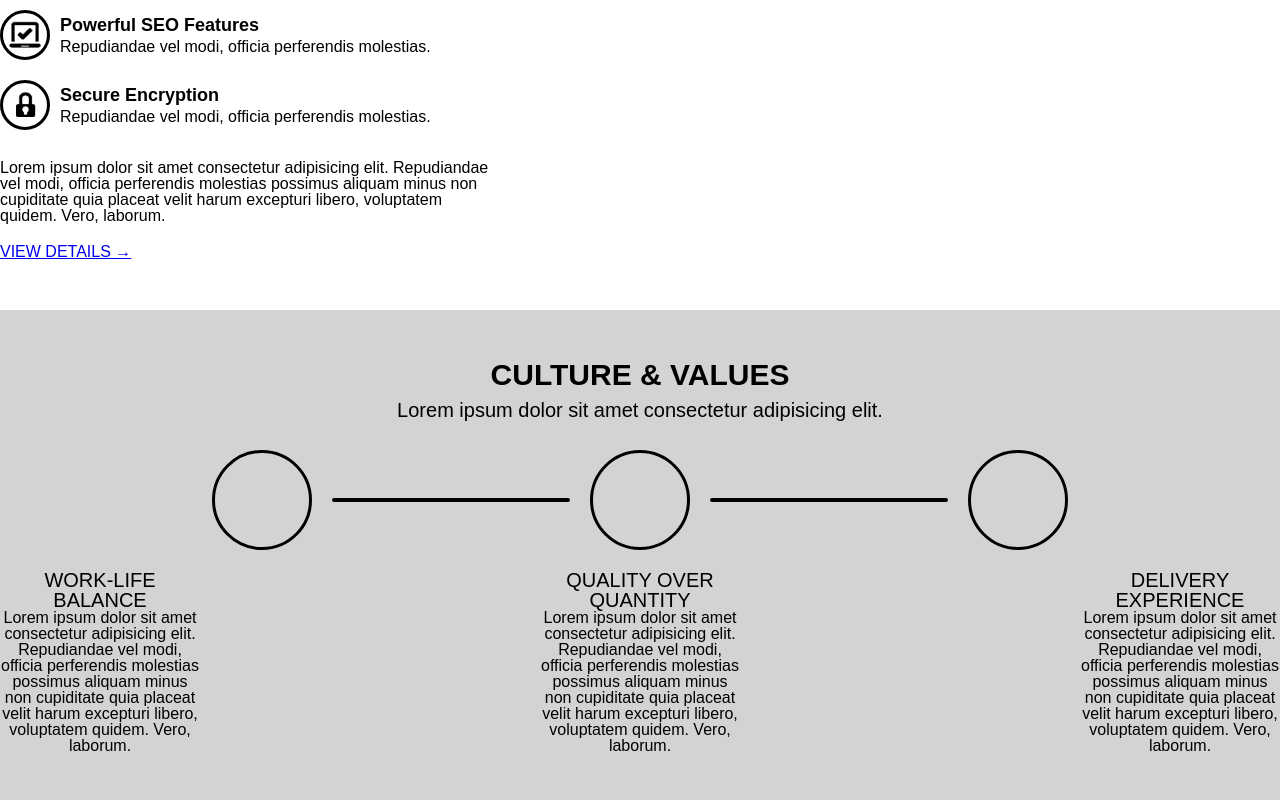
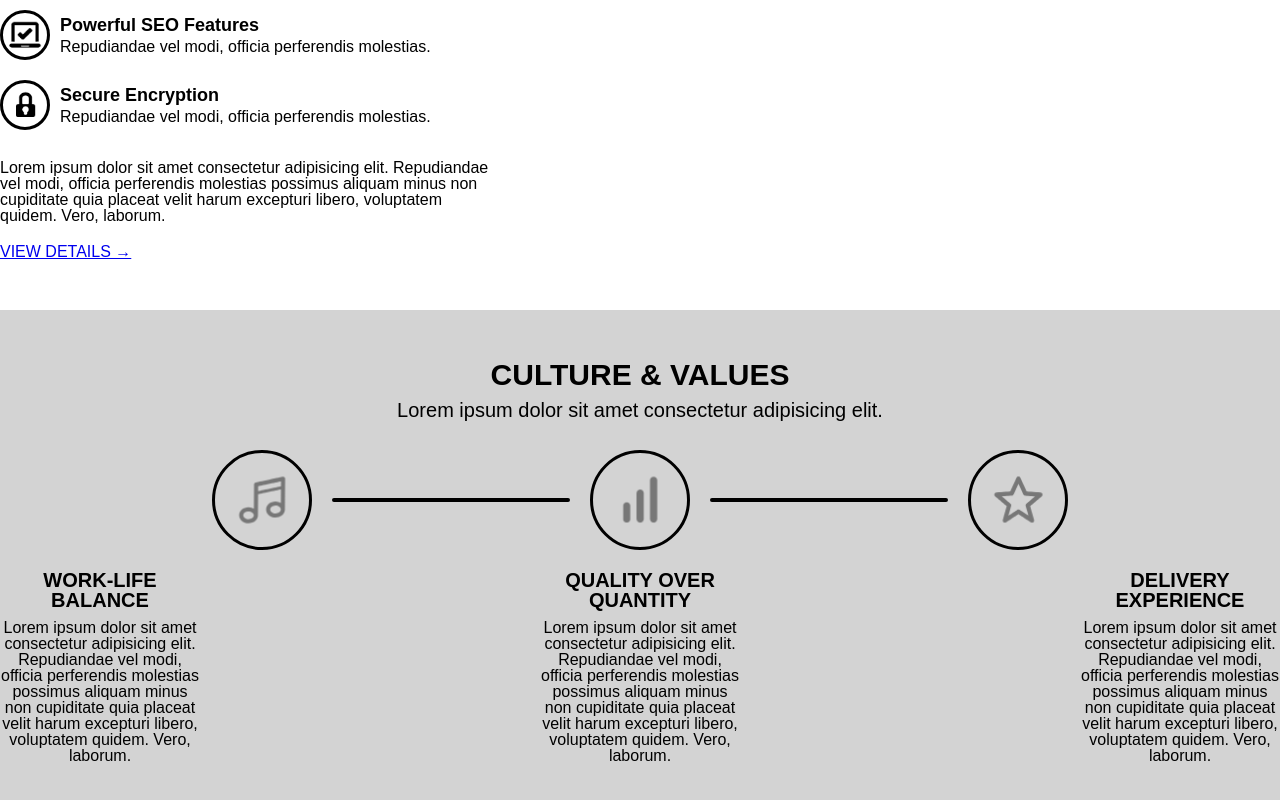
Before and after one commit to staszek998/WWDC3-treehouse, a React (Create React App) app: page / in a window 1280 px wide. Shown: the part 1982-2782 px from the top of the page. Built offline with nearby package versions, Linux system fonts and the light colour scheme.

Commit message:
Basic layout of the Culture&Values section

```diff
--- a/src/App.css
+++ b/src/App.css
@@ -393,7 +393,7 @@ nav a {
   position: relative; }
 
 .images__image {
-  height: 80%;
+  height: 50%;
   position: absolute;
   top: 50%;
   left: 50%;
@@ -424,7 +424,9 @@ nav a {
   align-items: center; }
 
 .description__title {
-  font-size: 20px; }
+  font-size: 20px;
+  font-weight: bolder;
+  margin-bottom: 10px; }
 
 .description__title,
 .description__text {
--- a/src/js/sections/Culture&Values.jsx
+++ b/src/js/sections/Culture&Values.jsx
@@ -1,4 +1,7 @@
 import React, { Component } from "react";
+import iconMusic from "../../images/culture-&-values/icon-music.png";
+import iconGraph from "../../images/culture-&-values/icon-graph.png";
+import iconStar from "../../images/culture-&-values/icon-star.png";
 
 const shortLorem =
   "Lorem ipsum dolor sit amet consectetur adipisicing elit. Repudiandae vel modi, officia perferendis molestias possimus aliquam minus non cupiditate quia placeat velit harum excepturi libero, voluptatem quidem. Vero, laborum.";
@@ -15,15 +18,23 @@ class CultureAndValues extends Component {
           <div className="culture__wrapper">
             <div className="culture__images">
               <div className="images__circle">
-                <img src="" alt="" className="images__image" />
+                <img
+                  src={iconMusic}
+                  alt="Music icon"
+                  className="images__image"
+                />
               </div>
               <div className="images__hr" />
               <div className="images__circle">
-                <img src="" alt="" className="images__image" />
+                <img
+                  src={iconGraph}
+                  alt="Graph icon"
+                  className="images__image"
+                />
               </div>
               <div className="images__hr" />
               <div className="images__circle">
-                <img src="" alt="" className="images__image" />
+                <img src={iconStar} alt="Star icon" className="images__image" />
               </div>
             </div>
             <div className="culture__description">
--- a/src/scss/sections/_culture-&-values.scss
+++ b/src/scss/sections/_culture-&-values.scss
@@ -40,7 +40,7 @@
 }
 
 .images__image {
-  height: 80%;
+  height: 50%;
   position: absolute;
   top: 50%;
   left: 50%;
@@ -76,6 +76,8 @@
 
 .description__title {
   font-size: 20px;
+  font-weight: bolder;
+  margin-bottom: 10px;
 }
 
 .description__title,
```
